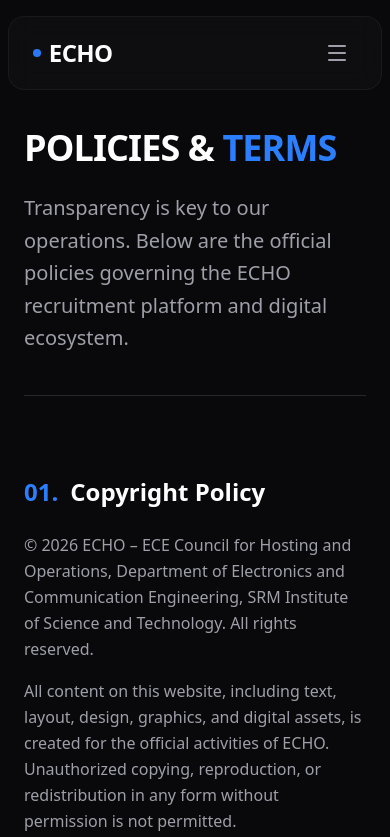
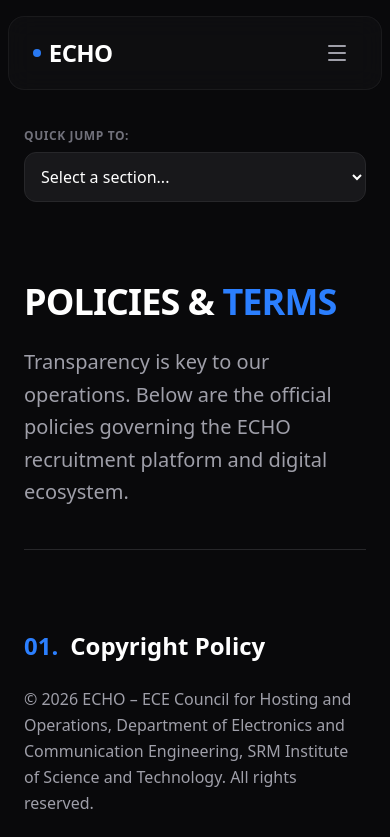
Before and after one commit to justinsaju21/echo, a Next.js app: page /legal in a window 390 px wide. Shown: the top 837 px of the page. Built offline with nearby package versions, Linux system fonts and the light colour scheme.

Commit message:
Feat: Add exit animations and optimize for mobile

```diff
--- a/src/app/legal/page.tsx
+++ b/src/app/legal/page.tsx
@@ -1,3 +1,5 @@
+"use client";
+
 import { Navbar } from "@/components/Navbar";
 import { motion } from "framer-motion";
 import { Reveal } from "@/components/ui/Reveal";
@@ -42,6 +44,27 @@
                                 </div>
                             </div>
                         </aside>
+
+                        {/* Mobile Navigation (Visible only on small screens) */}
+                        <div className="md:hidden mb-8">
+                            <label className="text-xs font-bold text-zinc-500 uppercase tracking-wider mb-2 block">Quick Jump to:</label>
+                            <select
+                                className="w-full bg-zinc-900 border border-zinc-800 text-white p-3 rounded-xl focus:ring-2 focus:ring-blue-500 outline-none"
+                                onChange={(e) => {
+                                    const element = document.getElementById(e.target.value);
+                                    if (element) {
+                                        element.scrollIntoView({ behavior: 'smooth' });
+                                    }
+                                }}
+                            >
+                                <option value="">Select a section...</option>
+                                {sections.map((section) => (
+                                    <option key={section.id} value={section.id}>
+                                        {section.title}
+                                    </option>
+                                ))}
+                            </select>
+                        </div>
 
                         {/* Content Area */}
                         <div className="space-y-20">
--- a/src/components/Hero.tsx
+++ b/src/components/Hero.tsx
@@ -32,7 +32,7 @@
                         ECE Council for Hosting and Operations
                     </motion.div>
 
-                    <h1 className="text-6xl md:text-9xl font-black tracking-tighter text-white mb-6 uppercase leading-[0.8]">
+                    <h1 className="text-5xl md:text-9xl font-black tracking-tighter text-white mb-6 uppercase leading-[0.9] md:leading-[0.8]">
                         <motion.span
                             initial={{ opacity: 0, y: 50 }}
                             animate={{ opacity: 1, y: 0 }}
--- a/src/components/ui/Reveal.tsx
+++ b/src/components/ui/Reveal.tsx
@@ -21,12 +21,14 @@
     className = "",
 }: Props) => {
     const ref = useRef(null);
-    const isInView = useInView(ref, { once: true, margin: "-50px" });
+    const isInView = useInView(ref, { once: false, margin: "-50px" });
     const mainControls = useAnimation();
 
     useEffect(() => {
         if (isInView) {
             mainControls.start("visible");
+        } else {
+            mainControls.start("hidden");
         }
     }, [isInView, mainControls]);
 
```
